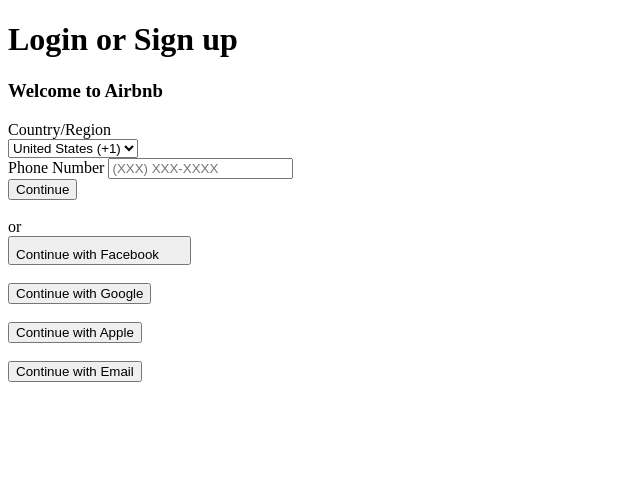
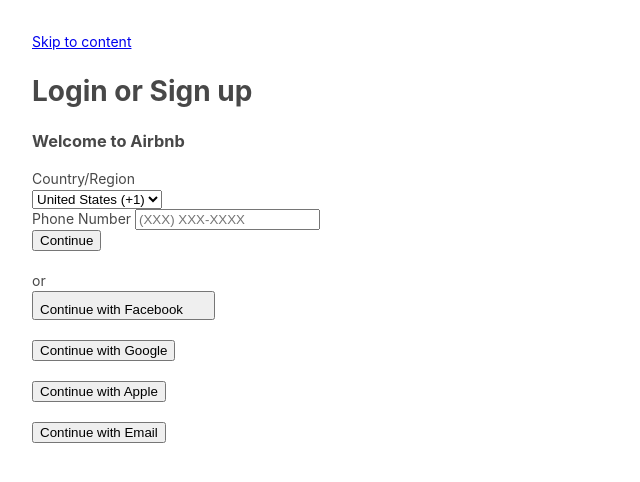
Before and after one commit to SaharaParker/forms-v1, a plain HTML site: page airbnb-form.html in a window 1280 px wide. Shown: the whole page, without its empty margins (0-640 px from the left). Drawn offline with Linux system fonts and the light colour scheme.

Commit message:
Added CSS to body and added skip to content html.

```diff
--- /dev/null
+++ b/airbnb-form.css
@@ -0,0 +1,23 @@
+html{
+    -ms-text-size-adjust: 100%;
+    -moz-text-size-adjust: 100%;
+    -webkit-text-size-adjust: 100%;
+}
+
+body{
+    line-break: strict;
+}
+
+
+body{
+    padding-top: 24px;
+    padding-bottom: 24px;
+    padding-left: 24px;
+    padding-right: 24px;
+    font-family: circular, -apple-system, BlinkMacSystemFont, Roboto, Helvetica Neue, sans-serif;
+    font-size: 14px;
+    line-height: 1.43;
+    color: #484848;
+    background-color: #fff;
+    -webkit-font-smoothing: antialiased;
+}
--- a/airbnb-form.html
+++ b/airbnb-form.html
@@ -2,17 +2,18 @@
 <html lang="en">
 <head>
     <meta charset="UTF-8">
+    <link rel="stylesheet" href="airbnb-form.css">
     <title>Airbnb: Vacation Rentals, Cabins, Beach Houses, Unique Homes & Experiences</title>
 </head>
-<body>
+<body class="with-new-header" style="position: fixed; overflow: hidden; inset: 0px;">
 
-<style>
+<div id="site-skip-links" aria-hidden="true">
+    <a class="screen-reader-only screen-reader-only-focusable skip-to-content" data-hook="skip-to-content" href="#site-content">
+        Skip to content
+    </a>
+<span id="popus-everywhere-skip-link"></span>
 
-    div{
-
-    }
-</style>
-
+</div>
 <h1 tabindex="1" class="_14i3z6h">
     <div class="_1q9sh65">Login or Sign up
     </div>
--- a/index.css
+++ b/index.css
@@ -1,4 +1,8 @@
 element.style{
+}
+
+h1{
+    font-size: 16px;
 }
 
 body {
```
Also changed, not shown: index.html (+2 -2 lines).
